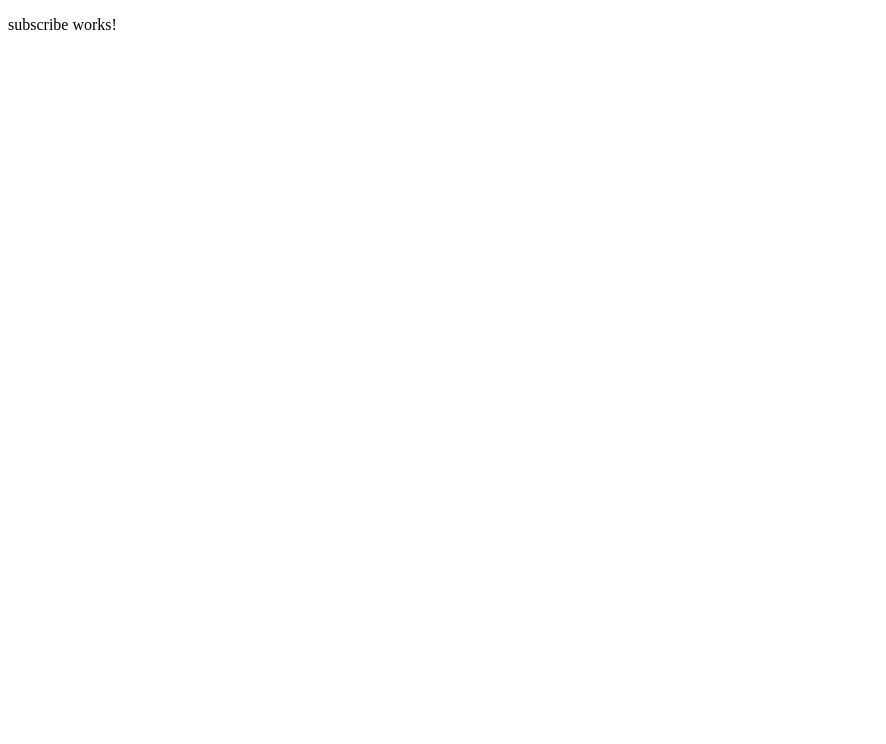
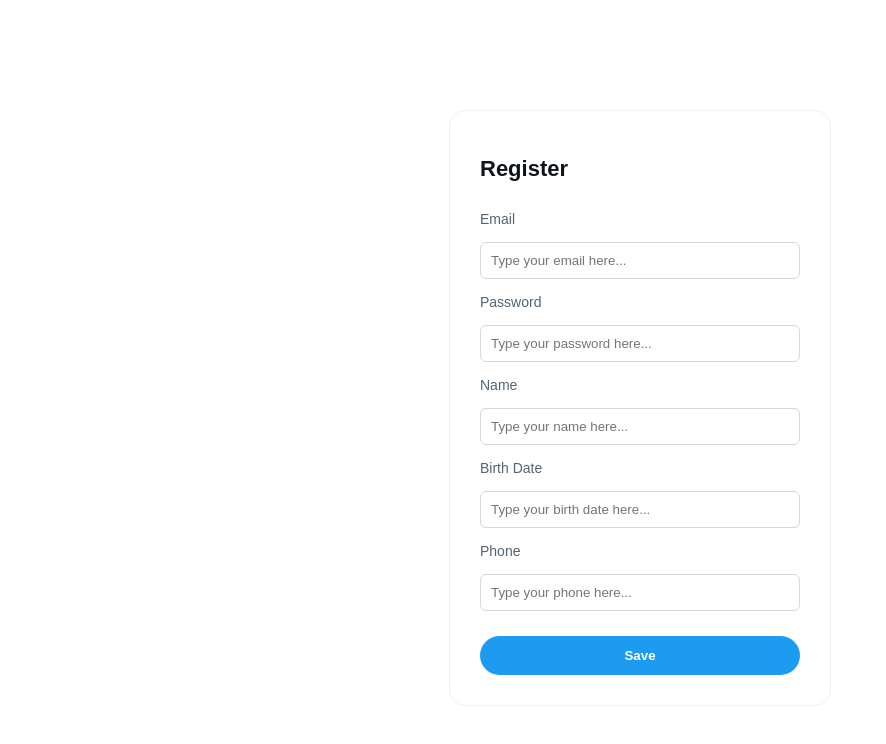
Before and after one commit to jheni1e/angular-finals, an Angular app in the folder message-app/: page /register in a window 1280 px wide. Shown: the top 744 px of the page, without its empty margins (0-886 px from the left). Built offline with nearby package versions, Linux system fonts and the light colour scheme.

Commit message:
fixed login, models and implemente subscribe

```diff
--- a/message-app/src/app/features/login/login.html
+++ b/message-app/src/app/features/login/login.html
@@ -2,8 +2,8 @@
   <form action="get" [formGroup]="loginForm" (ngSubmit)="login()" class="card">
     <h1>Login</h1>
 
-    <label>Username</label>
-    <input type="text" formControlName="username" placeholder="Enter your username" />
+    <label>Email</label>
+    <input type="text" formControlName="email" placeholder="Enter your email" />
 
     <label>Password</label>
     <input type="password" formControlName="password" placeholder="Enter your password" />
--- a/message-app/src/app/features/login/login.ts
+++ b/message-app/src/app/features/login/login.ts
@@ -1,4 +1,4 @@
-import { Component } from '@angular/core';
+import { Component, EventEmitter, Output } from '@angular/core';
 import { FormControl, FormGroup, ReactiveFormsModule, Validators } from '@angular/forms';
 import { Router } from '@angular/router';
 import { ILogin } from '../../models/User';
@@ -13,15 +13,18 @@ export class Login {
   // O login deverá ter um formulário que permite o usuário fazer login via email e senha e é importante que seja validado os campos tanto de email quanto o de senha. o
   // token de retorno deverá ser armazenado por sessão.
 
+  @Output()
+  dataChange: EventEmitter<string> = new EventEmitter();
+
   constructor(private router: Router) {}
 
   loginForm: FormGroup = new FormGroup({
-    username: new FormControl('', [Validators.required]),
+    email: new FormControl('', [Validators.required]),
     password: new FormControl('', [Validators.required])
   })
 
-  get Username() {
-    return this.loginForm.get("username")
+  get Email() {
+    return this.loginForm.get("email")
   }
 
   get Password() {
@@ -35,7 +38,7 @@ export class Login {
     }
 
     const data: ILogin = {
-      username: this.Username?.value,
+      email: this.Email?.value,
       password: this.Password?.value
     }
 
--- a/message-app/src/app/features/subscribe/subscribe.css
+++ b/message-app/src/app/features/subscribe/subscribe.css
@@ -0,0 +1,66 @@
+.container {
+  height: 100vh;
+  background-color: #ffffff;
+  display: flex;
+  justify-content: center;
+  align-items: center;
+  font-family: Arial, Helvetica, sans-serif;
+}
+
+.card {
+  background-color: #ffffff;
+  border: 1px solid #eff3f4;
+  border-radius: 16px;
+  padding: 30px;
+  width: 320px;
+  color: #0f1419;
+  display: flex;
+  flex-direction: column;
+  gap: 15px;
+}
+
+.card h1 {
+  font-size: 22px;
+  font-weight: 700;
+}
+
+.card label {
+  font-size: 14px;
+  color: #536471;
+}
+
+.card input {
+  background-color: #fff;
+  border: 1px solid #cfd9de;
+  border-radius: 6px;
+  padding: 10px;
+  color: #0f1419;
+  outline: none;
+  transition: 0.2s;
+}
+
+.card input:focus {
+  border-color: #1d9bf0;
+  box-shadow: 0 0 0 1px #1d9bf0;
+}
+
+.card button {
+  margin-top: 10px;
+  background-color: #1d9bf0;
+  color: white;
+  border: none;
+  border-radius: 999px;
+  padding: 12px;
+  font-weight: bold;
+  cursor: pointer;
+  transition: 0.2s;
+}
+
+.card button:hover {
+  background-color: #1a8cd8;
+}
+
+.card button:disabled {
+  background-color: #8ecdf8;
+  cursor: not-allowed;
+}
--- a/message-app/src/app/features/subscribe/subscribe.html
+++ b/message-app/src/app/features/subscribe/subscribe.html
@@ -1 +1,22 @@
-<p>subscribe works!</p>
+<div class="container">
+  <form action="get" [formGroup]="subscribeForm" (ngSubmit)="subscribe()" class="card">
+    <h1>Register</h1>
+
+    <label>Email</label>
+    <input type="email" formControlName="email" placeholder="Type your email here..." />
+
+    <label>Password</label>
+    <input type="password" formControlName="password" placeholder="Type your password here..." />
+
+    <label>Name</label>
+    <input type="text" formControlName="name" placeholder="Type your name here..." />
+
+    <label>Birth Date</label>
+    <input type="text" formControlName="birthdate" placeholder="Type your birth date here..." />
+
+    <label>Phone</label>
+    <input type="text" formControlName="phone" placeholder="Type your phone here..." />
+
+    <button type="submit">Save</button>
+  </form>
+</div>
--- a/message-app/src/app/features/subscribe/subscribe.ts
+++ b/message-app/src/app/features/subscribe/subscribe.ts
@@ -1,8 +1,11 @@
-import { Component } from '@angular/core';
+import { Component, EventEmitter, Output } from '@angular/core';
+import { FormControl, FormGroup, ReactiveFormsModule, Validators } from '@angular/forms';
+import { Router } from '@angular/router';
+import { IUser } from '../../models/User';
 
 @Component({
   selector: 'app-subscribe',
-  imports: [],
+  imports: [ReactiveFormsModule],
   templateUrl: './subscribe.html',
   styleUrl: './subscribe.css',
 })
@@ -17,4 +20,63 @@ export class Subscribe {
   // minimo 8 caracteres
   // pelo menos uma letra maiúscula
   // pelo menos um número
+
+  @Output()
+  dataChange: EventEmitter<string> = new EventEmitter();
+
+  constructor(private router: Router) { }
+
+  subscribeForm : FormGroup = new FormGroup({
+    email: new FormControl('', [Validators.required, Validators.email]),
+    password: new FormControl('', [Validators.required, Validators.minLength(8)]),
+    name: new FormControl('', [Validators.required]),
+    birthdate: new FormControl('', [Validators.required]),
+    phone: new FormControl('', [Validators.required]),
+  })
+
+  get Email() {
+    return this.subscribeForm.get("email")
+  }
+
+  get Password() {
+    return this.subscribeForm.get("password")
+  }
+
+  get Name() {
+    return this.subscribeForm.get("name")
+  }
+
+  get Birthdate() {
+    return this.subscribeForm.get("birthdate")
+  }
+
+  get Phone () {
+    return this.subscribeForm.get("phone")
+  }
+
+  subscribe() {
+    if (!this.subscribeForm.valid) {
+      alert('Alguns campos estão inválidos.');
+      return;
+    }
+
+    const data: IUser = {
+      name: this.Name?.value,
+      email: this.Email?.value,
+      birthdate: this.Birthdate?.value,
+      phone: this.Phone?.value,
+      senha: this.Password?.value
+    }
+
+    // this.authApi.subscribe(data).subscribe({
+    //   next: () => {
+    //     alert('Cadastro realizado com sucesso!');
+    //     this.router.navigate(['/login']);
+    //   },
+    //   error: (err) => {
+    //     console.error('Cadastro falhou.', err);
+    //     alert('Cadastro falhou: ' + (err.error?.message || 'Unknown error'));
+    //   }
+    // });
+  }
 }
```
Also changed, not shown: message-app/src/app/models/User.ts (+9 -1 lines).
